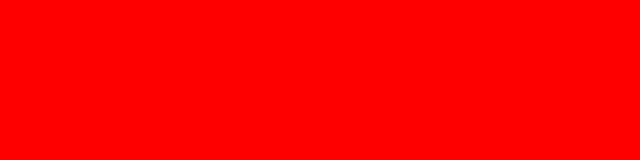
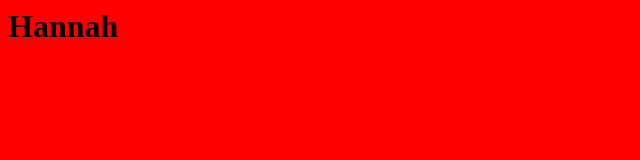
Before and after one commit to thelilh/fuzzy-giggle, a plain HTML site: page index.html in a window 1280 px wide. Shown: the whole page, without its empty margins (0-640 px from the left). Drawn offline with Linux system fonts and the light colour scheme.

Commit message:
HTML - Added name

```diff
--- a/index.html
+++ b/index.html
@@ -3,8 +3,10 @@
     <meta charset="UTF-8" />
     <meta http-equiv="X-UA-Compatible" content="IE=edge" />
     <meta name="viewport" content="width=device-width, initial-scale=1.0" />
-    <title>Document</title>
+    <title>Imponerande Hemsida</title>
     <link rel="stylesheet" href="style.css" />
   </head>
-  <body></body>
+  <body>
+    <h1>Hannah</h1>
+  </body>
 </html>
```
